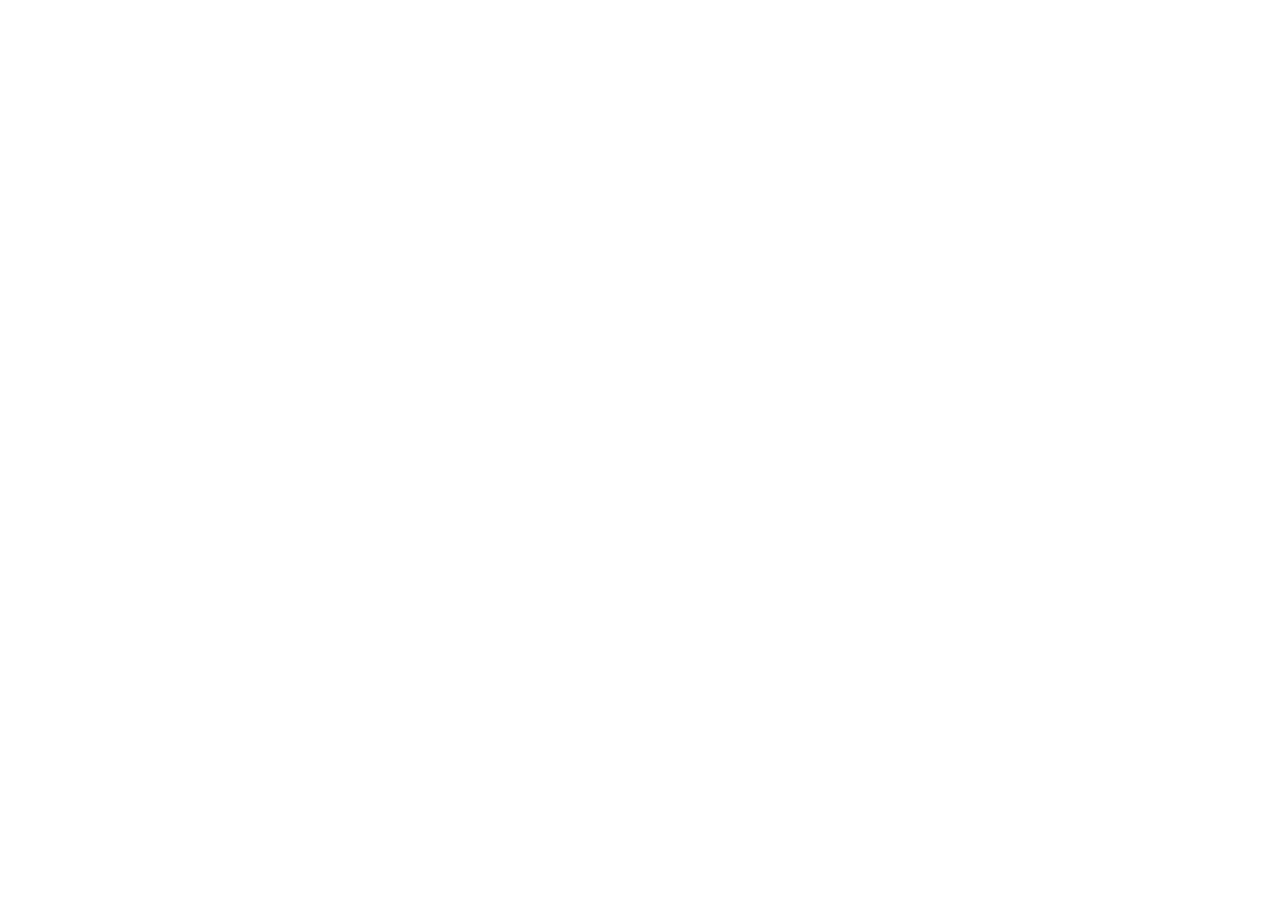
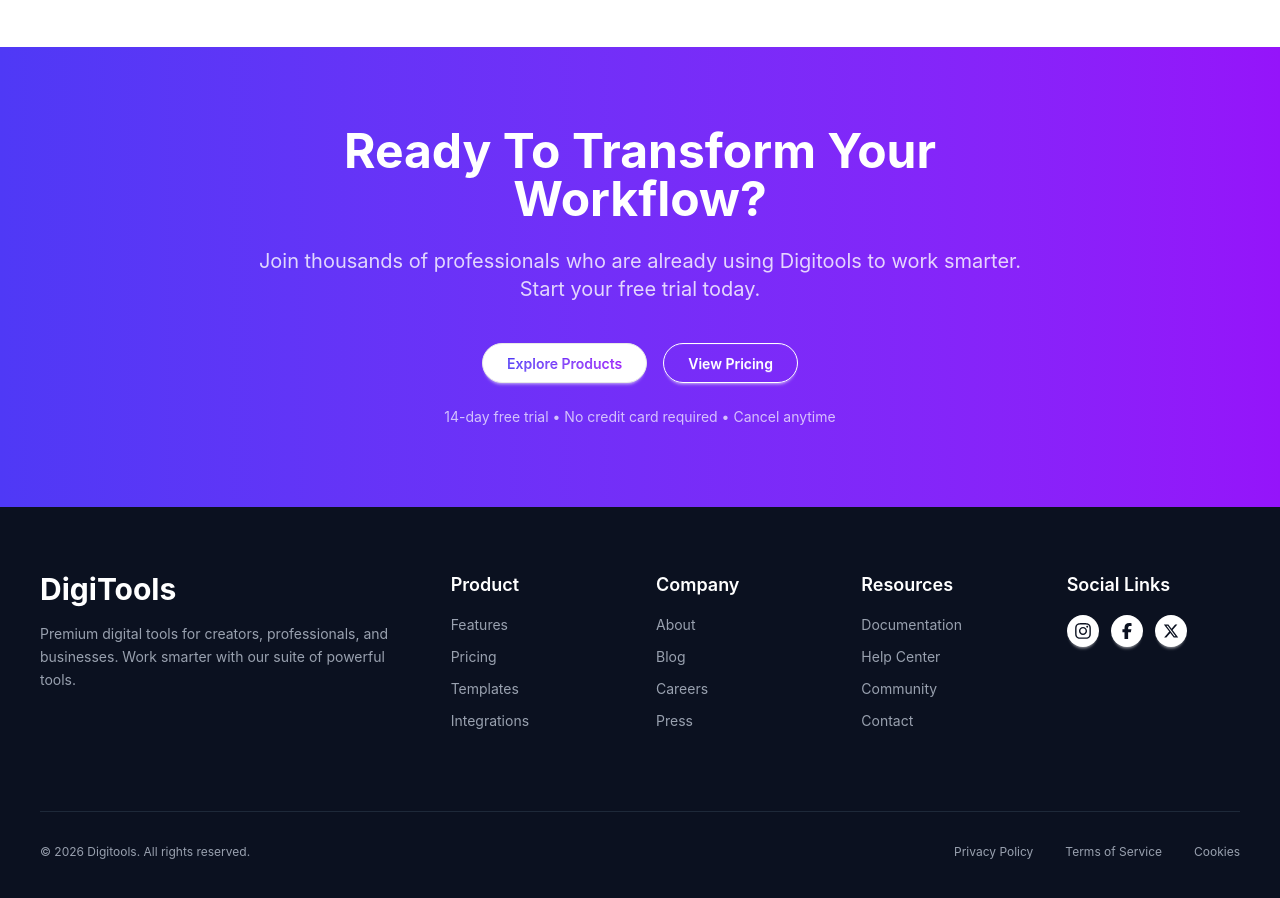
Before and after one commit to Ahmed-Asid/Assignment-6-DigiTools, a React (Vite) app: page / in a window 1280 px wide. Shown: the part 3680-4578 px from the top of the page. Before the commit the page ends 3735 px from the top, so only its background shows below. Built offline with nearby package versions, Linux system fonts and the light colour scheme.

Commit message:
added the free trial and footer section

```diff
--- a/package.json
+++ b/package.json
@@ -14,6 +14,7 @@
     "lucide-react": "^1.3.0",
     "react": "^19.2.4",
     "react-dom": "^19.2.4",
+    "react-icons": "^5.6.0",
     "react-toastify": "^11.0.5",
     "tailwindcss": "^4.2.2"
   },
--- a/src/App.jsx
+++ b/src/App.jsx
@@ -5,6 +5,8 @@
 import Main from './Component/Main/Main'
 import Steps from './Component/Steps & Pricing/Steps'
 import Pricing from './Component/Steps & Pricing/Pricing'
+import FreeTrial from './Component/Steps & Pricing/FreeTrial'
+import Footer from './Component/Footer/Footer'
 
 
 
@@ -23,6 +25,8 @@
       </div>
       <Steps></Steps>
       <Pricing></Pricing>
+      <FreeTrial></FreeTrial>
+      <Footer></Footer>
     </>
   )
 }
--- /dev/null
+++ b/src/Component/Footer/Footer.jsx
@@ -0,0 +1,74 @@
+import { FaInstagram, FaFacebookF, FaXTwitter } from "react-icons/fa6";
+
+export default function Footer() {
+    return (
+        <footer className="bg-[#0b1120] text-gray-400 py-16 px-10 font-sans">
+            <div className="max-w-7xl mx-auto">
+                <div className="grid grid-cols-1 md:grid-cols-2 lg:grid-cols-6 gap-8 pb-12">
+
+                    <div className="lg:col-span-2 max-w-sm">
+                        <h2 className="text-white text-3xl font-bold mb-4">DigiTools</h2>
+                        <p className="text-sm leading-relaxed">
+                            Premium digital tools for creators, professionals, and businesses.
+                            Work smarter with our suite of powerful tools.
+                        </p>
+                    </div>
+
+                    <div>
+                        <h3 className="text-white font-semibold mb-4 text-lg">Product</h3>
+                        <ul className="space-y-3 text-sm">
+                            <li><a href="#" className="hover:text-white transition-colors">Features</a></li>
+                            <li><a href="#" className="hover:text-white transition-colors">Pricing</a></li>
+                            <li><a href="#" className="hover:text-white transition-colors">Templates</a></li>
+                            <li><a href="#" className="hover:text-white transition-colors">Integrations</a></li>
+                        </ul>
+                    </div>
+
+                    <div>
+                        <p className="text-white font-semibold mb-4 text-lg">Company</p>
+                        <ul className="space-y-3 text-sm">
+                            <li><a href="#" className="hover:text-white transition-colors">About</a></li>
+                            <li><a href="#" className="hover:text-white transition-colors">Blog</a></li>
+                            <li><a href="#" className="hover:text-white transition-colors">Careers</a></li>
+                            <li><a href="#" className="hover:text-white transition-colors">Press</a></li>
+                        </ul>
+                    </div>
+
+                    <div>
+                        <p className="text-white font-semibold mb-4 text-lg">Resources</p>
+                        <ul className="space-y-3 text-sm mb-8">
+                            <li><a href="#" className="hover:text-white transition-colors">Documentation</a></li>
+                            <li><a href="#" className="hover:text-white transition-colors">Help Center</a></li>
+                            <li><a href="#" className="hover:text-white transition-colors">Community</a></li>
+                            <li><a href="#" className="hover:text-white transition-colors">Contact</a></li>
+                        </ul>
+                    </div>
+
+                    <div>
+                        <p className="text-white font-semibold mb-4 text-lg">Social Links</p>
+                        <div className="flex gap-3">
+                            <a href="#" className="btn btn-circle btn-sm bg-white border-none hover:bg-gray-200">
+                                <FaInstagram size={18} className="text-[#0b1120]" />
+                            </a>
+                            <a href="#" className="btn btn-circle btn-sm bg-white border-none hover:bg-gray-200">
+                                <FaFacebookF size={16} className="text-[#0b1120]" />
+                            </a>
+                            <a href="#" className="btn btn-circle btn-sm bg-white border-none hover:bg-gray-200">
+                                <FaXTwitter size={16} className="text-[#0b1120]" />
+                            </a>
+                        </div>
+                    </div>
+
+                </div>
+                <div className="border-t border-gray-800 pt-8 flex flex-col md:flex-row justify-between items-center text-xs">
+                    <p>© 2026 Digitools. All rights reserved.</p>
+                    <div className="flex gap-8 mt-4 md:mt-0">
+                        <a href="#" className="hover:text-white transition-colors">Privacy Policy</a>
+                        <a href="#" className="hover:text-white transition-colors">Terms of Service</a>
+                        <a href="#" className="hover:text-white transition-colors">Cookies</a>
+                    </div>
+                </div>
+            </div>
+        </footer>
+    );
+};
--- a/src/Component/Header/Navbar.jsx
+++ b/src/Component/Header/Navbar.jsx
@@ -1,4 +1,4 @@
-import { Menu, ShoppingCart } from 'lucide-react'
+import { Menu, ShoppingCart } from 'lucide-react';
 
 export default function Navbar() {
     return (
@@ -41,7 +41,6 @@
                         <a href="#"><p>Login</p></a>
                         <div className='btn px-2 py-1.5 md:px-4 md:py-3 rounded-[1000px] bg-linear-to-r from-[#4f39f6] to-[#9514fa] text-white'>Get Started</div>
                     </ul>
-                    {/* fix the login dropdown */}
                 </div>
 
                 <div className='hidden items-center gap-2 md:gap-4 sm:flex'>
--- a/src/Component/Main/Product.jsx
+++ b/src/Component/Main/Product.jsx
@@ -26,7 +26,6 @@
                     <p className="flex gap-2"><Check color="#04f62c" />{product.features[2]}</p>
                 </div>
             </div>
-            {/* make the buy now button to always stay in the bottom */}
             <button onClick={() => handleBuy(product)} className={`btn w-full mt-auto px-4 py-3 rounded-full text-white ${isDisabled ? 'bg-green-200' : 'bg-linear-to-r from-[#4f39f6] to-[#9514fa]'}`} disabled={isDisabled}>{isDisabled ? 'Added to Cart' : 'Buy Now'}</button>
         </div>
     )
--- /dev/null
+++ b/src/Component/Steps & Pricing/FreeTrial.jsx
@@ -0,0 +1,29 @@
+export default function FreeTrial() {
+    return (
+        <div className="w-full py-20 px-6 bg-linear-to-r from-[#4f39f6] to-[#9514fa] text-center text-white">
+            <div className="max-w-3xl mx-auto">
+                <h1 className="text-4xl md:text-5xl font-bold mb-6">
+                    Ready To Transform Your Workflow?
+                </h1>
+                <p className="text-lg md:text-xl text-white/80 mb-10">
+                    Join thousands of professionals who are already using Digitools to work smarter.
+                    <br />
+                    Start your free trial today.
+                </p>
+                <div className="flex flex-col sm:flex-row items-center justify-center gap-4 mb-6">
+                    <button className="btn bg-white px-6 py-3 rounded-full font-semibold">
+                        <span className="bg-linear-to-r from-[#4f39f6] to-[#9514fa] bg-clip-text text-transparent">
+                            Explore Products
+                        </span>
+                    </button>
+                    <button className="btn px-6 py-3 rounded-full font-semibold border border-white text-white bg-transparent">
+                        View Pricing
+                    </button>
+                </div>
+                <p className="text-sm text-white/70">
+                    14-day free trial • No credit card required • Cancel anytime
+                </p>
+            </div>
+        </div>
+    );
+}
--- a/src/Component/Steps & Pricing/Pricing.jsx
+++ b/src/Component/Steps & Pricing/Pricing.jsx
@@ -13,7 +13,8 @@
         <div className="w-[90%] md:w-[85%] lg:w-[75%] mx-auto py-30 space-y-10 flex flex-col items-center">
             <div className="grid md:grid-cols-3 gap-6 w-full">
                 {pricing.map((price) => (
-                    <div key={price.id} className={`p-6 rounded-2xl border border-gray-200 ${price.highlight ? 'bg-linear-to-r from-[#4f39f6] to-[#9514fa]' : 'bg-gray-50'} flex flex-col space-y-6`}>
+                    <div key={price.id} className={`p-6 rounded-2xl border border-gray-200 ${price.highlight ? 'bg-linear-to-r from-[#4f39f6] to-[#9514fa]' : 'bg-gray-50'} flex flex-col space-y-6 relative`}>
+                        {price.highlight && <div className="badge badge-warning text-amber-700 absolute -top-2 right-32">{price.tag}</div>}
                         <div className="space-y-3">
                             <p className={`text-xl font-bold ${price.highlight && 'text-white'}`}>{price.name}</p>
                             <p className={`text-gray-500 text-sm ${price.highlight && 'text-white'}`}>{price.description}</p>
@@ -27,7 +28,7 @@
                                 ))}
                             </div>
                         </div>
-                        <button className={`mt-auto w-full py-3 rounded-full  ${price.highlight ? 'bg-white' : 'bg-linear-to-r from-[#4f39f6] to-[#9514fa]'}`}>
+                        <button className={`btn mt-auto w-full py-3 rounded-full  ${price.highlight ? 'bg-white' : 'bg-linear-to-r from-[#4f39f6] to-[#9514fa]'}`}>
                             <p className={`font-semibold ${price.highlight ? 'bg-clip-text text-transparent bg-linear-to-r from-[#4f39f6] to-[#9514fa]' : 'text-white'}`}>
                                 {price.buttonText}
                             </p>
```
Also changed, not shown: 1 other file (tests, documents, lock files or other folders).
